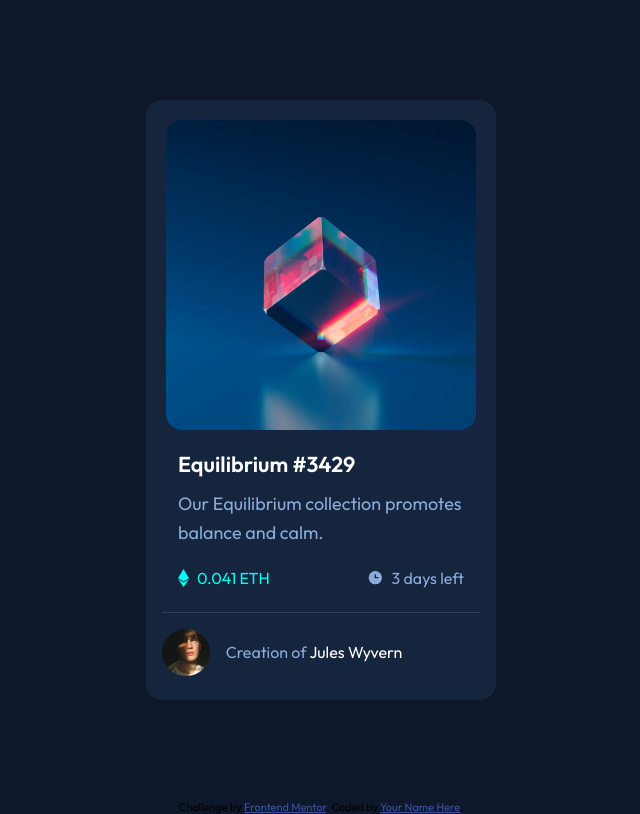
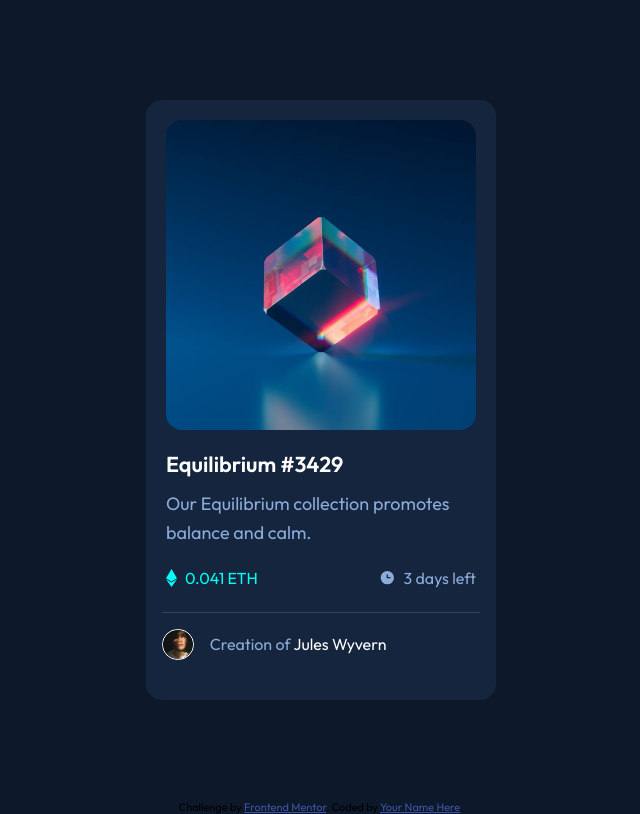
Before and after one commit to amangofer/nft-preview-card-component-frontendmentor, a plain HTML site: page index.html in a window 1280 px wide. Shown: the whole page, without its empty margins (319-959 px from the left). Drawn offline with Linux system fonts and the light colour scheme.

Commit message:
fix some styling issues

```diff
--- a/style.css
+++ b/style.css
@@ -87,7 +87,7 @@ body {
 
 .ntf-description {
     border-bottom: 1px solid var(--clr-neutral-200);
-    padding: 1rem;
+    padding: 1rem 0.25rem;
 }
 
 .ntf-description h1 {
@@ -133,7 +133,9 @@ body {
 }
 
 .ntf-creator img {
-    width: 15%;
+    width: 10%;
+    border: 1px solid var(--clr-neutral-100);
+    border-radius: 50%;
 }
 
 .ntf-creator a{
```
